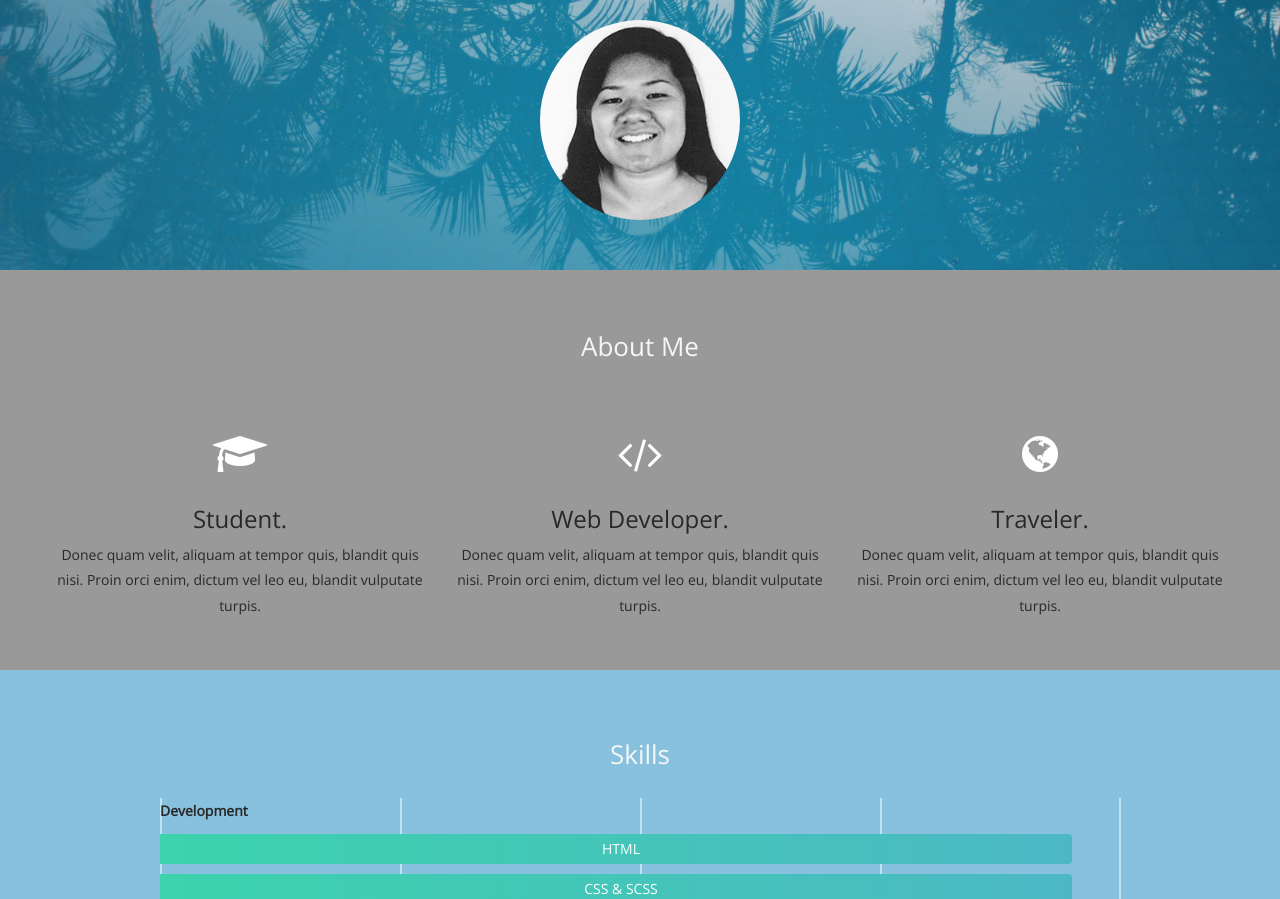
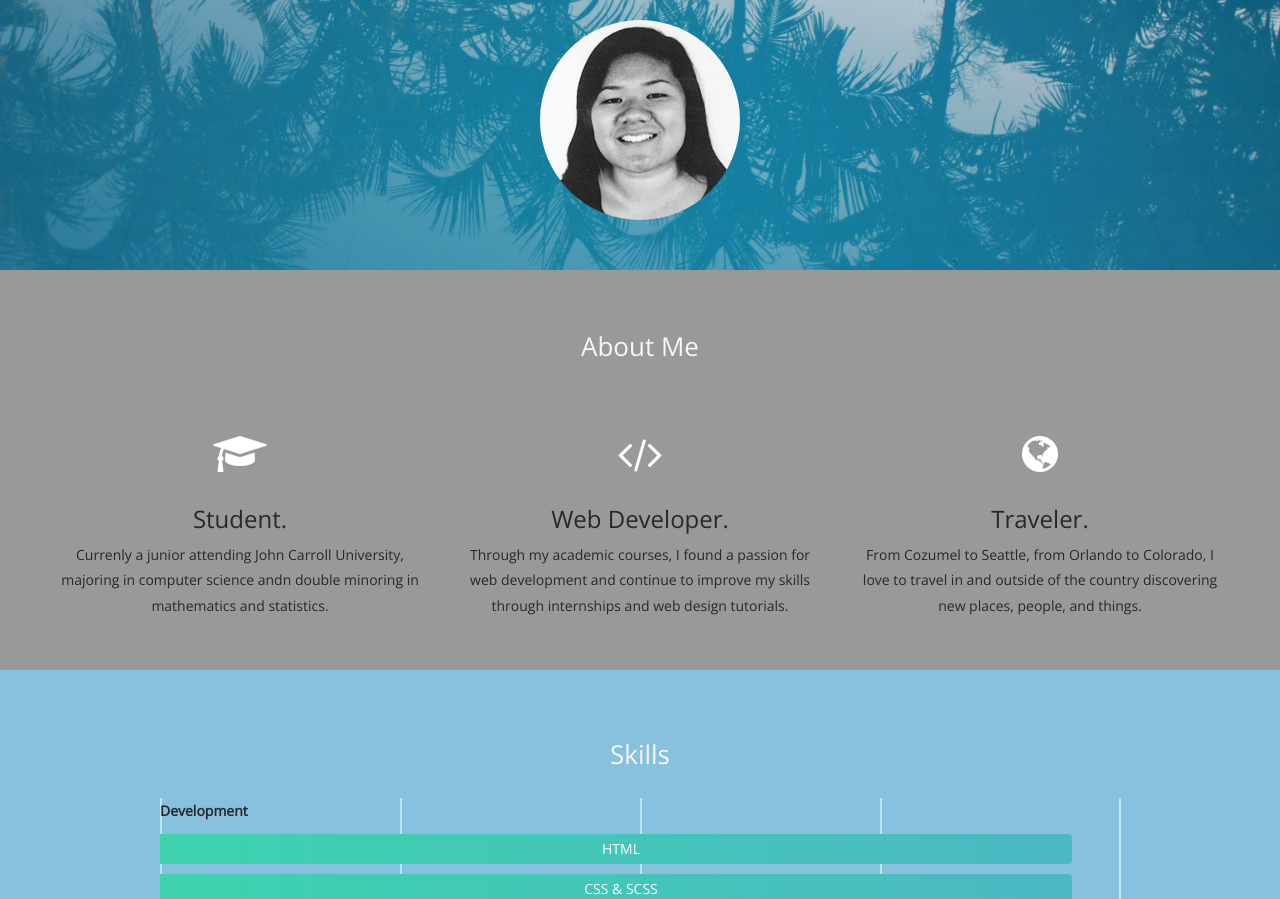
Before and after one commit to ctherrien18/ctherrien18.github.io, a website: page index.html in a window 1280 px wide. Shown: the part 201-1100 px from the top of the page. Drawn offline with nearby package versions, Linux system fonts and the light colour scheme.

Commit message:
about me changes

```diff
--- a/index.html
+++ b/index.html
@@ -56,21 +56,21 @@
                     <i class="fa fa-graduation-cap fa-3x" aria-hidden="true"></i>
                 </div>
                 <h3>Student.</h3>
-                <p>Donec quam velit, aliquam at tempor quis, blandit quis nisi. Proin orci enim, dictum vel leo eu, blandit vulputate turpis.</p>
+                <p>Currenly a junior attending John Carroll University, majoring in computer science andn double minoring in mathematics and statistics.</p>
             </div>
             <div class="col-md-4 col-sm-6 item">
                 <div class="icon">
                     <i class="fa fa-code fa-3x" aria-hidden="true"></i>
                 </div>
                 <h3>Web Developer.</h3>
-                <p>Donec quam velit, aliquam at tempor quis, blandit quis nisi. Proin orci enim, dictum vel leo eu, blandit vulputate turpis.</p>
+                <p>Through my academic courses, I found a passion for web development and continue to improve my skills through internships and web design tutorials.</p>
             </div>
             <div class="col-md-4 col-sm-6 item">
                 <div class="icon">
                     <i class="fa fa-globe fa-3x" aria-hidden="true"></i>
                 </div>
                 <h3>Traveler.</h3>
-                <p>Donec quam velit, aliquam at tempor quis, blandit quis nisi. Proin orci enim, dictum vel leo eu, blandit vulputate turpis.</p>
+                <p>From Cozumel to Seattle, from Orlando to Colorado, I love to travel in and outside of the country discovering new places, people, and things.</p>
             </div>
         </div>
     </div>
```
